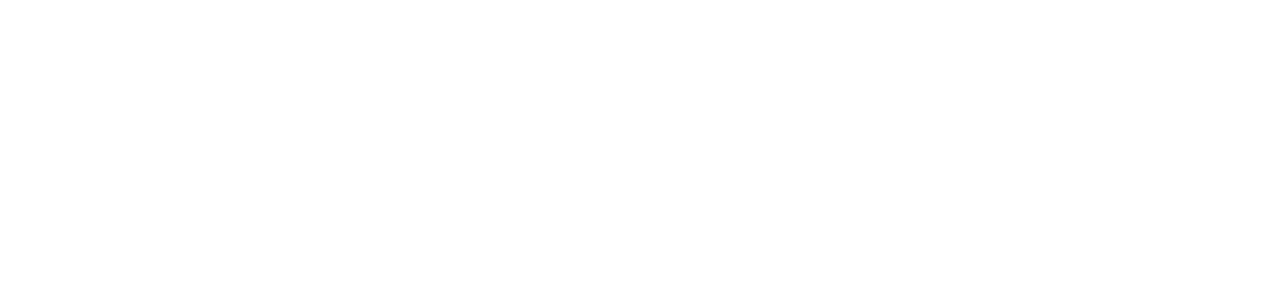
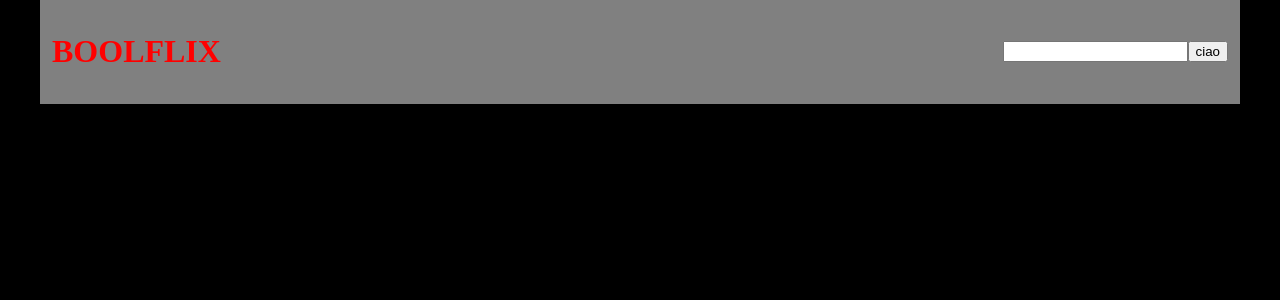
Before and after one commit to michelecamera1995/VUE-boolflix, a Vue app: page / in a window 1280 px wide. Shown: the top 300 px of the page. Built offline with nearby package versions, Linux system fonts and the light colour scheme.

Commit message:
creation main and header components

```diff
--- a/src/App.vue
+++ b/src/App.vue
@@ -1,13 +1,32 @@
 <template>
-  <div id="app"></div>
+  <div id="app">
+    <Header />
+    <Main />
+  </div>
 </template>
 
 <script>
+import Main from "@/components/Main.vue";
+import Header from "@/components/Header.vue";
+
 export default {
   name: "App",
-  components: {},
+
+  data: {
+    return: {},
+  },
+
+  components: {
+    Header,
+    Main,
+  },
 };
 </script>
 
 <style lang="scss">
+body {
+  width: 1200px;
+  margin: 0 auto;
+  background-color: black;
+}
 </style>
--- /dev/null
+++ b/src/components/Header.vue
@@ -0,0 +1,28 @@
+<template>
+  <div id="header">
+    <h1>BOOLFLIX</h1>
+    <div id="search-box">
+      <input type="text" />
+      <button>ciao</button>
+    </div>
+  </div>
+</template>
+
+<script>
+export default {
+  name: "Header",
+};
+</script>
+
+<style lang="scss" scoped>
+#header {
+  display: flex;
+  justify-content: space-between;
+  align-items: center;
+  padding: 1%;
+  color: red;
+  background-color: grey;
+  #search-box {
+  }
+}
+</style>
--- /dev/null
+++ b/src/components/Main.vue
@@ -0,0 +1,10 @@
+<template></template>
+
+<script>
+export default {
+  name: "Main",
+};
+</script>
+
+<style lang="scss" scoped>
+</style>
```
